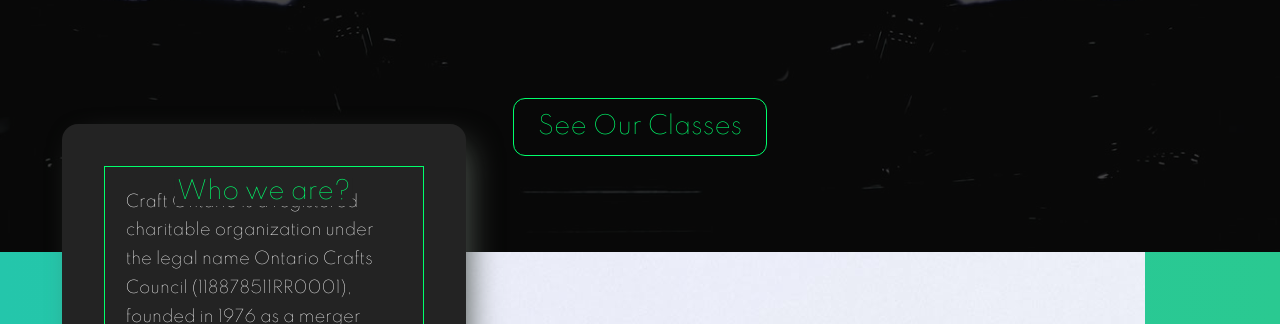
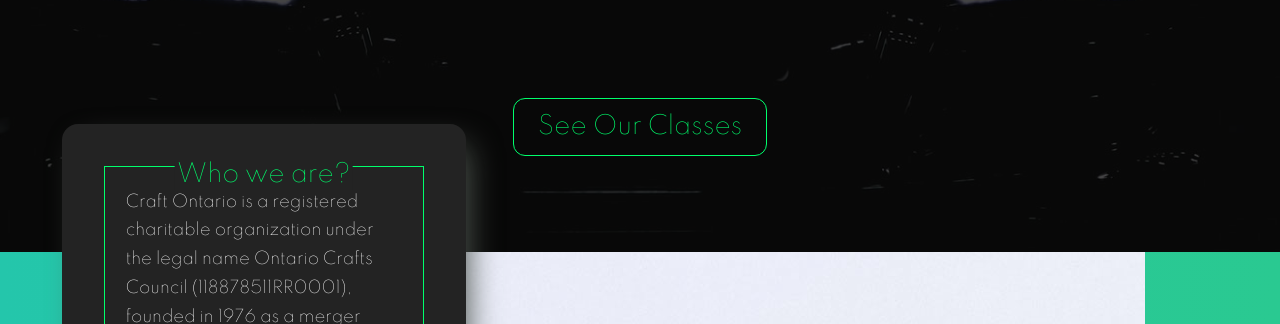
Before and after one commit to iuvetravel/carshop, a plain HTML site: page index.html in a window 1280 px wide. Shown: the part 476-800 px from the top of the page. Drawn offline with nearby package versions, Linux system fonts and the light colour scheme; files that its build step writes are made by us from their sources.

Commit message:
Update style.css

```diff
--- a/style.css
+++ b/style.css
@@ -326,7 +326,7 @@ nav a:hover {
 
 .title1 {
   font-size: 1.5em;
-  margin-top: 1.8em;
+  margin-top: 1.1em;
 }
 
 @media (min-width: 60rem) {
```
